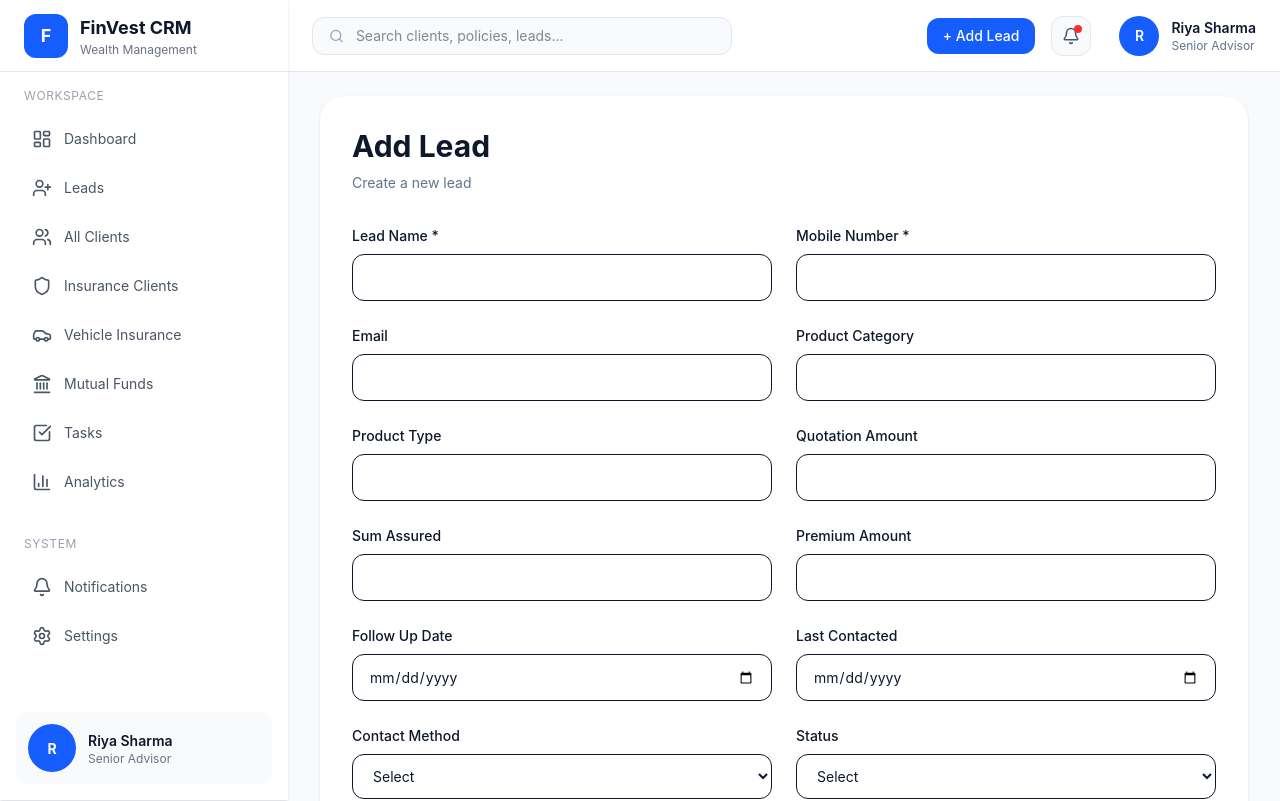
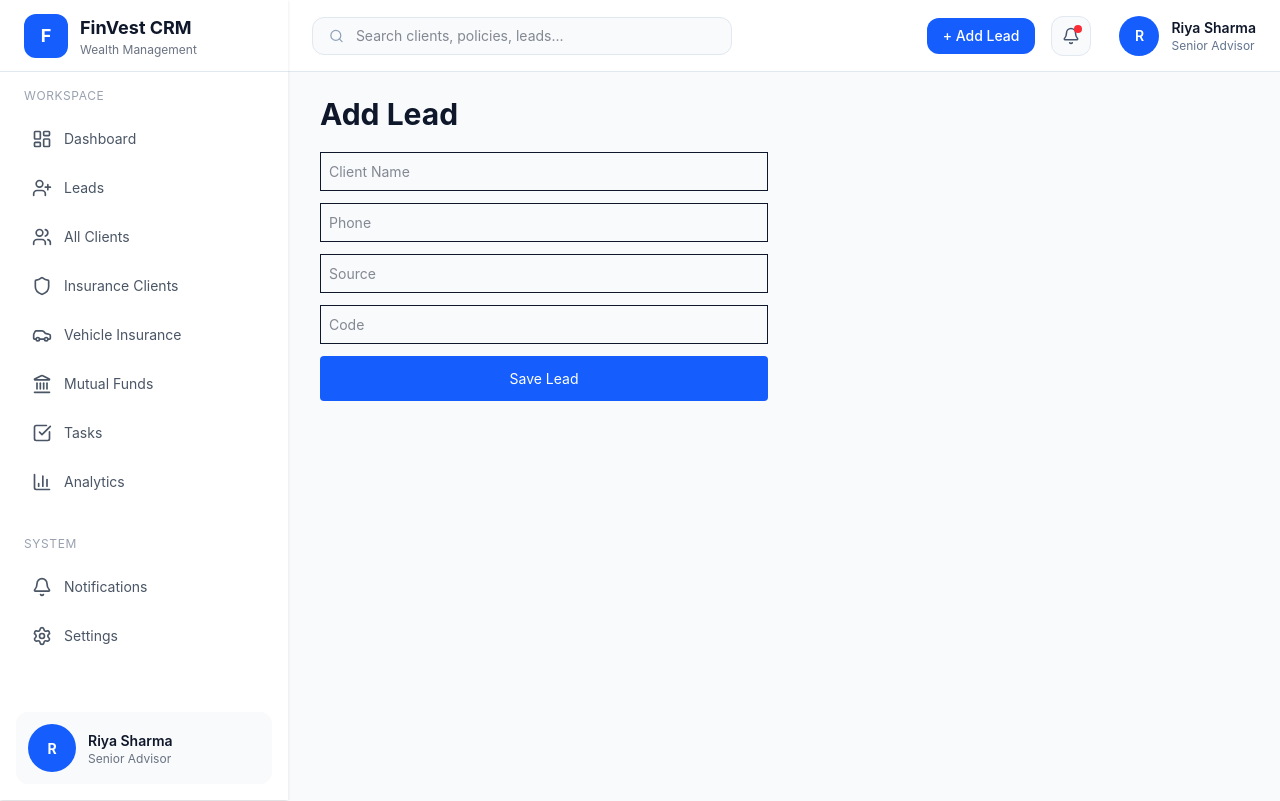
Before and after one commit to dhanlaxmicrm1-maker/crm-front, a React (Vite) app: page /add-lead in a window 1280 px wide. Shown: the top 801 px of the page. Built offline with nearby package versions, Linux system fonts and the light colour scheme.

Commit message:
Update AddLead.tsx

```diff
--- a/src/pages/AddLead.tsx
+++ b/src/pages/AddLead.tsx
@@ -1,339 +1,76 @@
 import { useState } from "react";
-import { useNavigate } from "react-router-dom";
 import api from "../services/api";
 
 export default function AddLead() {
-  const navigate = useNavigate();
-
   const [form, setForm] = useState({
-    name: "",
-    mobile: "",
-    email: "",
-    productCategory: "",
-    productType: "",
-    quotationAmount: "",
-    sumAssured: "",
-    premiumAmount: "",
-    followUpDate: "",
-    lastContacted: "",
-    contactMethod: "",
-    status: "",
-    notes: "",
+    client: "",
+    phone: "",
+    source: "",
+    code: "",
+    referredBy: "",
+    task: "",
+    processedBy: "Admin",
+    documents: "Pending",
+    account: "Pending",
+    mandate: "Pending",
+    sip: "Pending",
   });
 
-  const handleChange = (
-    e: React.ChangeEvent<
-      HTMLInputElement |
-      HTMLSelectElement |
-      HTMLTextAreaElement
-    >
-  ) => {
-    setForm({
-      ...form,
-      [e.target.name]: e.target.value,
-    });
-  };
-
   const submit = async () => {
-    if (!form.name || !form.mobile) {
-      alert("Name and Mobile are required");
-
-      return;
-    }
-
     try {
       await api.post("/leads", form);
-
       alert("Lead Added Successfully");
-
-      navigate("/leads");
-    }
-
-    catch (err) {
+      window.location.href = "/leads";
+    } catch (err) {
       console.log(err);
-
       alert("Error Adding Lead");
     }
   };
 
   return (
-    <div className="p-8 bg-slate-50 min-h-screen">
+    <div className="p-8">
+      <h1 className="text-3xl font-bold mb-5">Add Lead</h1>
 
-      <div className="max-w-6xl mx-auto bg-white rounded-3xl shadow-sm p-8">
+      <div className="flex flex-col gap-3 max-w-md">
+        <input
+          placeholder="Client Name"
+          className="border p-2"
+          onChange={(e) =>
+            setForm({ ...form, client: e.target.value })
+          }
+        />
 
-        <h1 className="text-3xl font-bold mb-2">
-          Add Lead
-        </h1>
+        <input
+          placeholder="Phone"
+          className="border p-2"
+          onChange={(e) =>
+            setForm({ ...form, phone: e.target.value })
+          }
+        />
 
-        <p className="text-slate-500 mb-8">
-          Create a new lead
-        </p>
+        <input
+          placeholder="Source"
+          className="border p-2"
+          onChange={(e) =>
+            setForm({ ...form, source: e.target.value })
+          }
+        />
 
-        <div className="grid grid-cols-2 gap-6">
-
-          <div>
-
-            <label className="font-medium">
-              Lead Name *
-            </label>
-
-            <input
-              name="name"
-              value={form.name}
-              onChange={handleChange}
-              className="w-full mt-2 border rounded-xl px-4 py-3"
-            />
-
-          </div>
-
-          <div>
-
-            <label className="font-medium">
-              Mobile Number *
-            </label>
-
-            <input
-              name="mobile"
-              value={form.mobile}
-              onChange={handleChange}
-              className="w-full mt-2 border rounded-xl px-4 py-3"
-            />
-
-          </div>
-
-          <div>
-
-            <label className="font-medium">
-              Email
-            </label>
-
-            <input
-              name="email"
-              value={form.email}
-              onChange={handleChange}
-              className="w-full mt-2 border rounded-xl px-4 py-3"
-            />
-
-          </div>
-
-          <div>
-
-            <label className="font-medium">
-              Product Category
-            </label>
-
-            <input
-              name="productCategory"
-              value={form.productCategory}
-              onChange={handleChange}
-              className="w-full mt-2 border rounded-xl px-4 py-3"
-            />
-
-          </div>
-
-          <div>
-
-            <label className="font-medium">
-              Product Type
-            </label>
-
-            <input
-              name="productType"
-              value={form.productType}
-              onChange={handleChange}
-              className="w-full mt-2 border rounded-xl px-4 py-3"
-            />
-
-          </div>
-
-          <div>
-
-            <label className="font-medium">
-              Quotation Amount
-            </label>
-
-            <input
-              name="quotationAmount"
-              value={form.quotationAmount}
-              onChange={handleChange}
-              className="w-full mt-2 border rounded-xl px-4 py-3"
-            />
-
-          </div>
-
-          <div>
-
-            <label className="font-medium">
-              Sum Assured
-            </label>
-
-            <input
-              name="sumAssured"
-              value={form.sumAssured}
-              onChange={handleChange}
-              className="w-full mt-2 border rounded-xl px-4 py-3"
-            />
-
-          </div>
-
-          <div>
-
-            <label className="font-medium">
-              Premium Amount
-            </label>
-
-            <input
-              name="premiumAmount"
-              value={form.premiumAmount}
-              onChange={handleChange}
-              className="w-full mt-2 border rounded-xl px-4 py-3"
-            />
-
-          </div>
-
-          <div>
-
-            <label className="font-medium">
-              Follow Up Date
-            </label>
-
-            <input
-              type="date"
-              name="followUpDate"
-              value={form.followUpDate}
-              onChange={handleChange}
-              className="w-full mt-2 border rounded-xl px-4 py-3"
-            />
-
-          </div>
-
-          <div>
-
-            <label className="font-medium">
-              Last Contacted
-            </label>
-
-            <input
-              type="date"
-              name="lastContacted"
-              value={form.lastContacted}
-              onChange={handleChange}
-              className="w-full mt-2 border rounded-xl px-4 py-3"
-            />
-
-          </div>
-
-          <div>
-
-            <label className="font-medium">
-              Contact Method
-            </label>
-
-            <select
-              name="contactMethod"
-              value={form.contactMethod}
-              onChange={handleChange}
-              className="w-full mt-2 border rounded-xl px-4 py-3"
-            >
-
-              <option value="">
-                Select
-              </option>
-
-              <option>
-                Email
-              </option>
-
-              <option>
-                Call
-              </option>
-
-              <option>
-                WhatsApp
-              </option>
-
-              <option>
-                Meeting
-              </option>
-
-            </select>
-
-          </div>
-
-          <div>
-
-            <label className="font-medium">
-              Status
-            </label>
-
-            <select
-              name="status"
-              value={form.status}
-              onChange={handleChange}
-              className="w-full mt-2 border rounded-xl px-4 py-3"
-            >
-
-              <option value="">
-                Select
-              </option>
-
-              <option>
-                New
-              </option>
-
-              <option>
-                Contacted
-              </option>
-
-              <option>
-                Interested
-              </option>
-
-              <option>
-                Proposal Sent
-              </option>
-
-              <option>
-                Follow-Up Pending
-              </option>
-
-              <option>
-                Converted
-              </option>
-
-            </select>
-
-          </div>
-
-        </div>
-
-        <div className="mt-6">
-
-          <label className="font-medium">
-            Notes
-          </label>
-
-          <textarea
-            rows={4}
-            name="notes"
-            value={form.notes}
-            onChange={handleChange}
-            className="w-full mt-2 border rounded-xl px-4 py-3"
-          />
-
-        </div>
+        <input
+          placeholder="Code"
+          className="border p-2"
+          onChange={(e) =>
+            setForm({ ...form, code: e.target.value })
+          }
+        />
 
         <button
           onClick={submit}
-          className="mt-8 bg-blue-600 hover:bg-blue-700 text-white px-6 py-3 rounded-xl"
+          className="bg-blue-600 text-white p-3 rounded"
         >
-
           Save Lead
-
         </button>
-
       </div>
-
     </div>
   );
 }
```
